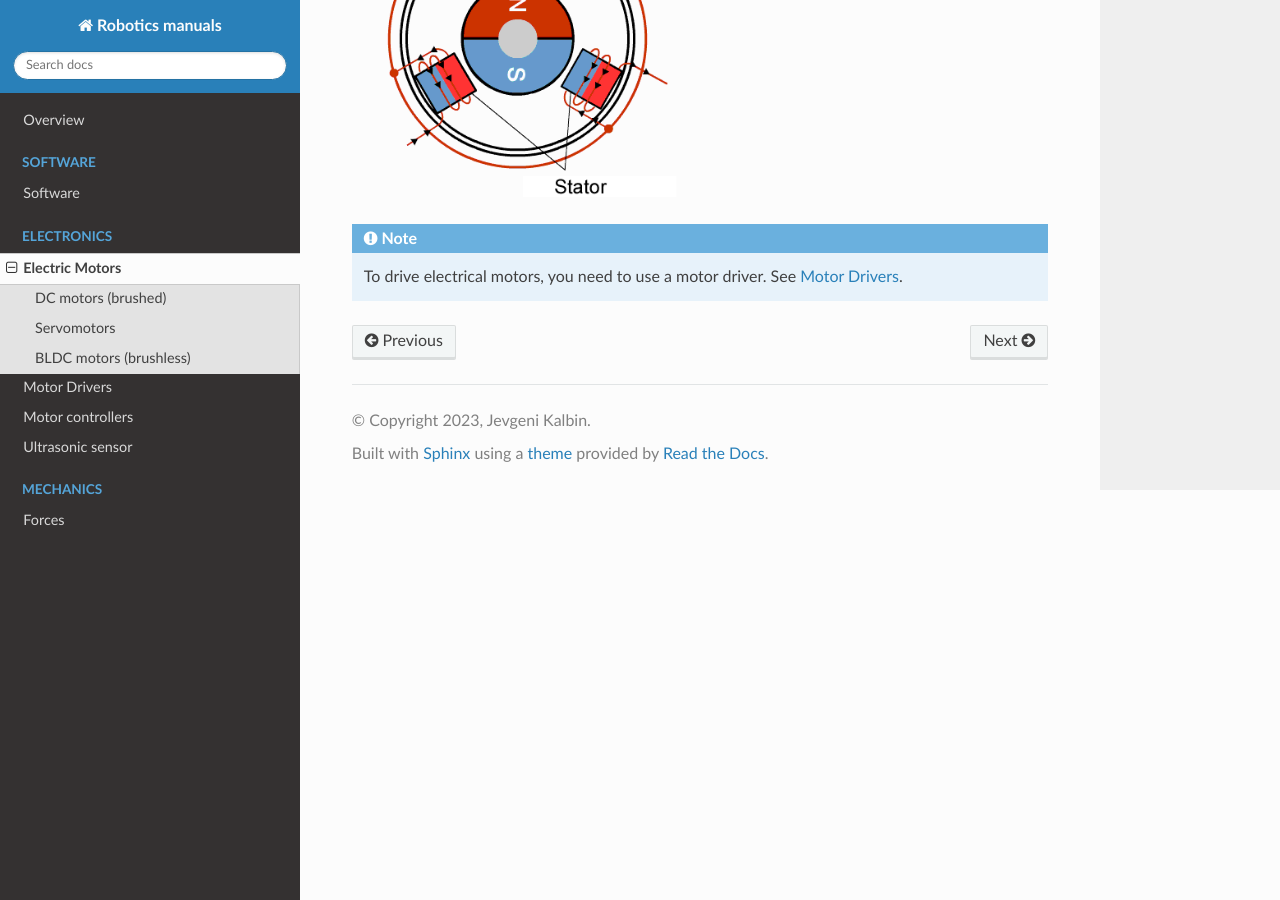
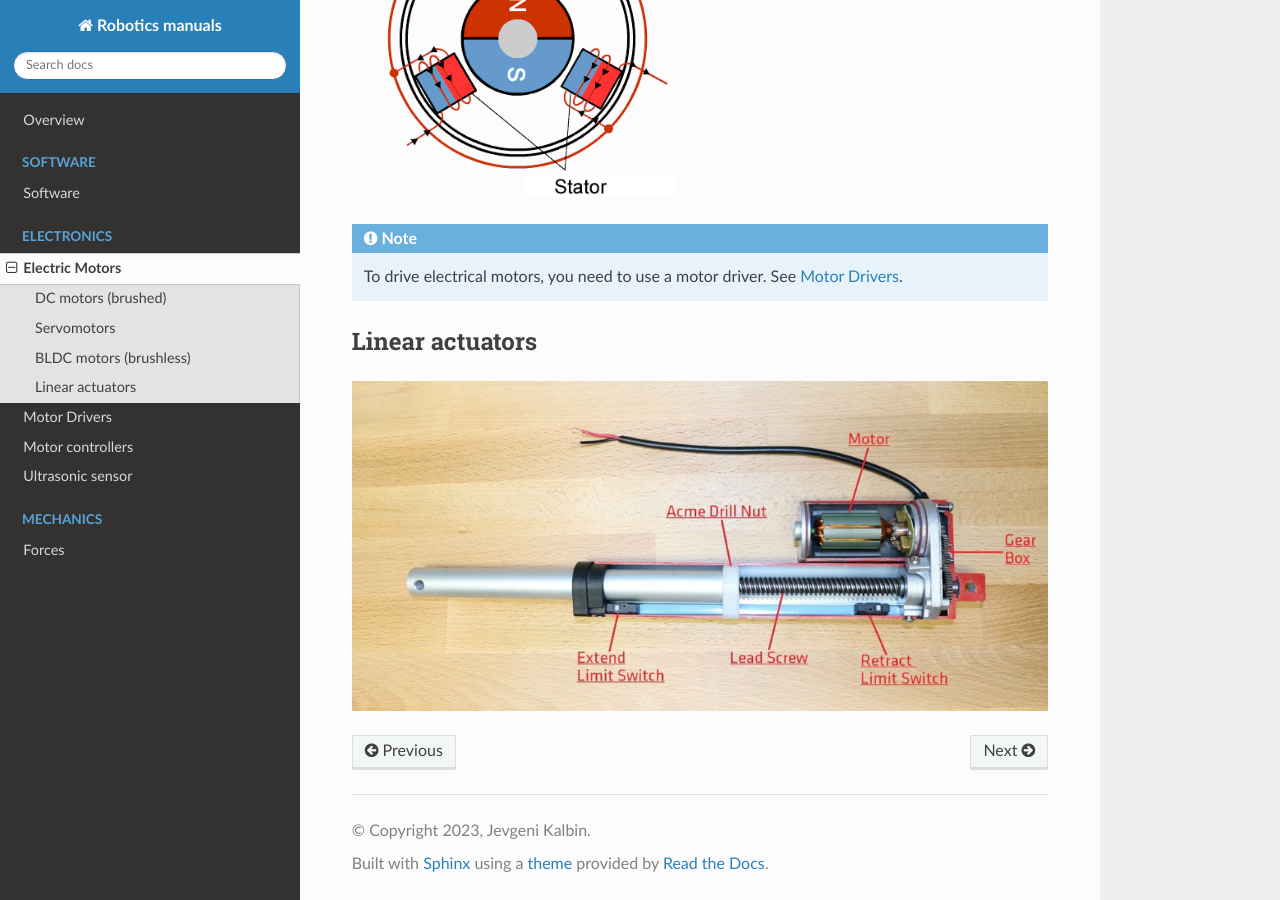
Before and after one commit to jevgenik/manuals, a Sphinx documentation site: the page built from source/files/electronics/motors_and_actuators/electric_motors.rst, in a window 1280 px wide and 900 px high, scrolled down 1868 px. Built offline with Sphinx 7.4.7 and the Read the Docs theme 2.0.0, drawn with Linux system fonts in a browser that asks for light colours.

Commit message:
linear actuator

```diff
--- a/source/files/electronics/motors_and_actuators/electric_motors.rst
+++ b/source/files/electronics/motors_and_actuators/electric_motors.rst
@@ -54,3 +54,11 @@ BLDC motors (brushless)
 
 .. note::
    To drive electrical motors, you need to use a motor driver. See :ref:`Motor Drivers <motor_drivers>`.
+
+
+Linear actuators
+================
+
+.. image:: ../../images/electronics/linear_actuator.png
+   :alt: Linear actuator
+   :width: 100%
```
Also changed, not shown: source/files/images/electronics/linear_actuator.png (added), 7 other files.
